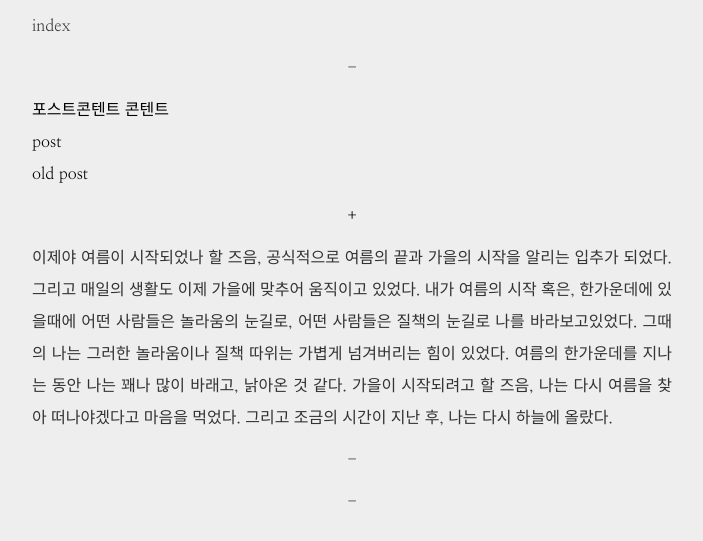
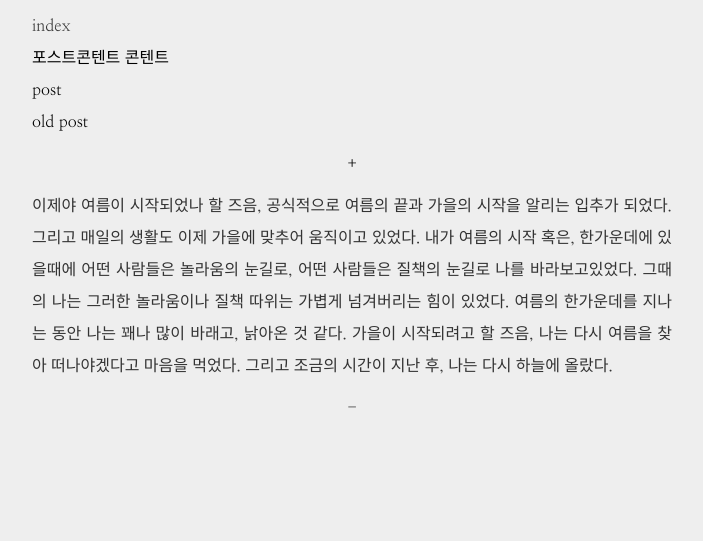
Before and after one commit to hellotarkim/hellotarkim.github.io, a Jekyll site: the page built from index.html, in a window 1280 px wide. Shown: the top 541 px of the page, without its empty margins (288-991 px from the left). Built offline with Jekyll 4.4.1, drawn with Linux system fonts in a browser that asks for light colours; the list of posts is cut into pages by our own code.

Commit message:
Update index.html

```diff
--- a/index.html
+++ b/index.html
@@ -4,25 +4,9 @@
 ---
 <h1>index</h1>
 
-<div class="pagination">
-  {% if page.previous.url %}
-    <a class="pagination-item newer" href="{{ page.previous.url | prepend: site.baseurl }}">+</a>
-  {% else %}
-    <span class="pagination-item newer">-</span>
-  {% endif %}
-</div>
-
 <div class="postsbox">
    <a href="{{ page.url | prepend: site.baseurl }}">포스트콘텐트 {{ post.content }} </a>
    <a href="{{ post.url | prepend: site.baseurl }}"> 콘텐트 {{ content }} </a>
-</div>
-
-<div class="pagination">
-  {% if page.next.url %}
-    <a class="pagination-item older" href="{{ page.next.url | prepend: site.baseurl }}">+</a>
-  {% else %}
-    <span class="pagination-item older">-</span>
-  {% endif %}
 </div>
 
 <!--
```
